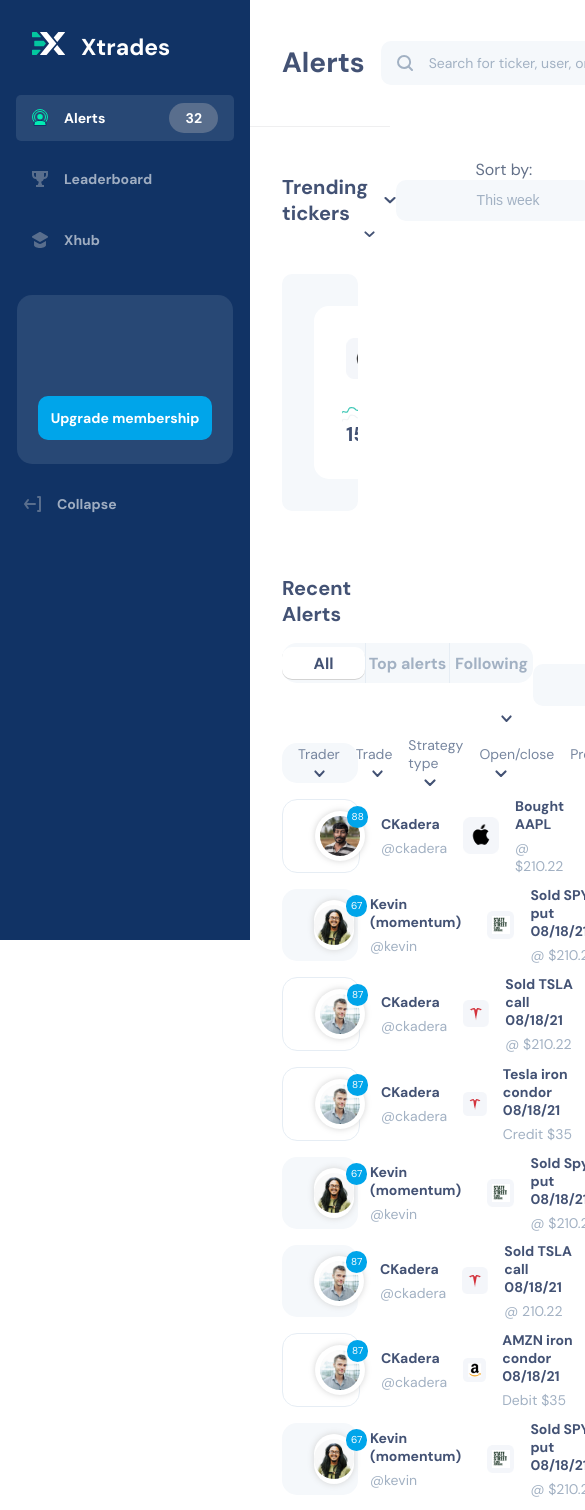
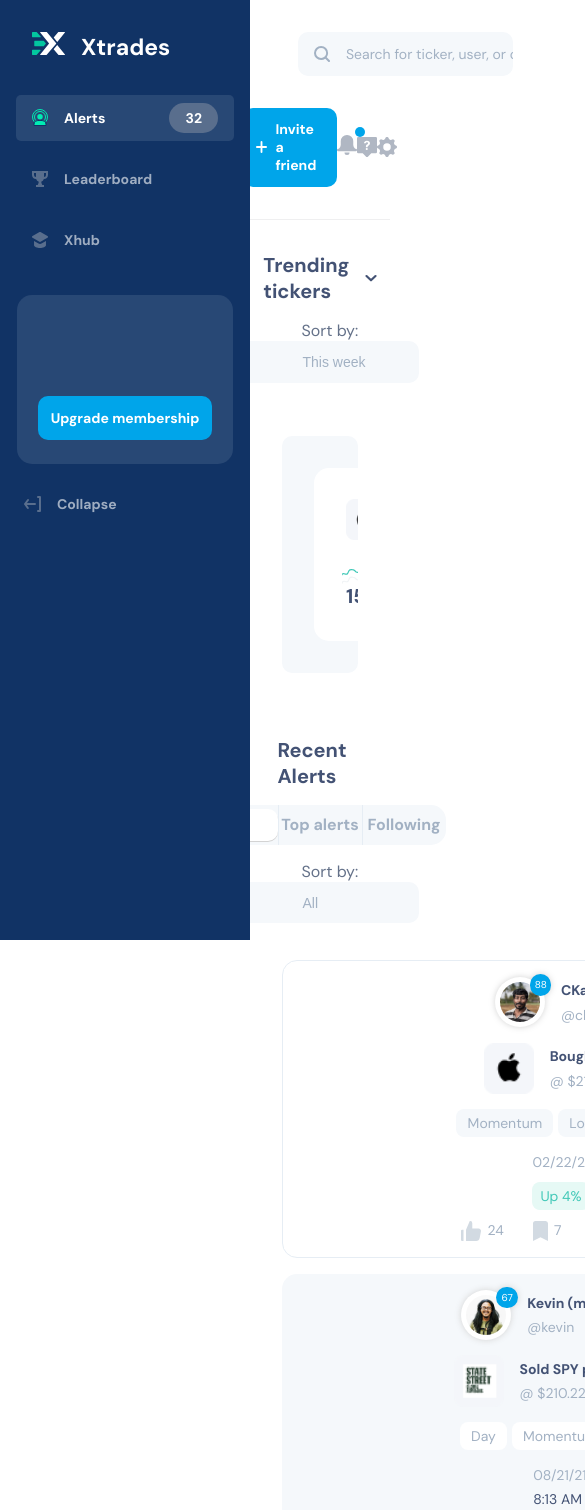
Before and after one commit to DJcri/xtrades, a React (Create React App) app: page / in a window 390 px wide. Shown: the top 1510 px of the page, 585 px wide, since content can reach past the window. Built offline with nearby package versions, Linux system fonts and the light colour scheme.

Commit message:
made page completely responsive

```diff
--- a/src/components/Alerts/Header.js
+++ b/src/components/Alerts/Header.js
@@ -100,4 +100,22 @@
   .invite-btn {
     margin: 0;
   }
+  @media (max-width: 1400px) {
+    h2 {
+      display: none;
+    }
+    .header {
+      justify-content: center;
+    }
+    .search-bar,
+    input {
+      width: 100%;
+    }
+    .pfp {
+      display: none;
+    }
+    flex-wrap: wrap;
+    justify-content: center;
+    gap: 2rem;
+  }
 `;
--- a/src/components/Alerts/Modal.js
+++ b/src/components/Alerts/Modal.js
@@ -42,8 +42,8 @@
             <div className="modal-header">
               <div className="pfp">
                 <img src={alertDetails.user.pfp} alt="pfp" />
+                <div className="count">{alertDetails.user.count}</div>
               </div>
-              <div className="count">{alertDetails.user.count}</div>
               <div className="names">
                 <div className="name">{alertDetails.user.name}</div>
                 <div className="at">{"@" + alertDetails.user.at}</div>
@@ -414,8 +414,8 @@
         padding: 0.2rem;
         border-radius: 15px;
         position: absolute;
-        top: -0.5rem;
-        left: 2rem;
+        top: -0.2rem;
+        left: 2.2rem;
       }
     }
   }
--- a/src/components/Alerts/Recent/Trade.js
+++ b/src/components/Alerts/Recent/Trade.js
@@ -31,8 +31,8 @@
         <li className="trader">
           <div className="pfp">
             <img src={user.pfp} alt="pfp" />
+            <div className="count">{user.count}</div>
           </div>
-          <div className="count">{user.count}</div>
           <div className="names">
             <div className="name">{user.name}</div>
             <div className="at">{"@" + user.at}</div>
@@ -103,6 +103,7 @@
 
 const Card = styled.ul`
   border: 1px solid #e6edf4;
+  min-width: 540px;
   min-height: 72px;
   border-radius: 15px;
   margin-bottom: 0.6rem;
@@ -156,8 +157,8 @@
       padding: 0.2rem;
       border-radius: 15px;
       position: absolute;
-      top: 0.4rem;
-      left: 4rem;
+      top: -0.2rem;
+      left: 2.2rem;
     }
   }
   .strategy {
--- a/src/components/Alerts/Recent/index.js
+++ b/src/components/Alerts/Recent/index.js
@@ -257,6 +257,8 @@
     margin-top: 1rem;
     display: flex;
     justify-content: space-between;
+    flex-wrap: wrap;
+    gap: 1rem;
   }
   .trades {
     margin-right: 1rem;
@@ -358,4 +360,21 @@
       display: flex;
     }
   }
+  @media (max-width: 1400px) {
+    .section-header,
+    .flex-container {
+      justify-content: center;
+    }
+    .info-headers {
+      display: none;
+    }
+    .card {
+      flex-direction: column;
+      gap: 1rem;
+      height: fit-content;
+      padding: 1rem;
+      padding-left: 0;
+      padding-right: 0;
+    }
+  }
 `;
--- a/src/components/Alerts/Trending/index.js
+++ b/src/components/Alerts/Trending/index.js
@@ -121,6 +121,7 @@
     display: flex;
     justify-content: space-between;
     align-items: center;
+    flex-wrap: wrap;
     .header-title {
       display: flex;
     }
@@ -147,4 +148,10 @@
       outline: none;
     }
   }
+  @media (max-width: 1400px) {
+    .section-header {
+      justify-content: center;
+      gap: 1rem;
+    }
+  }
 `;
```
